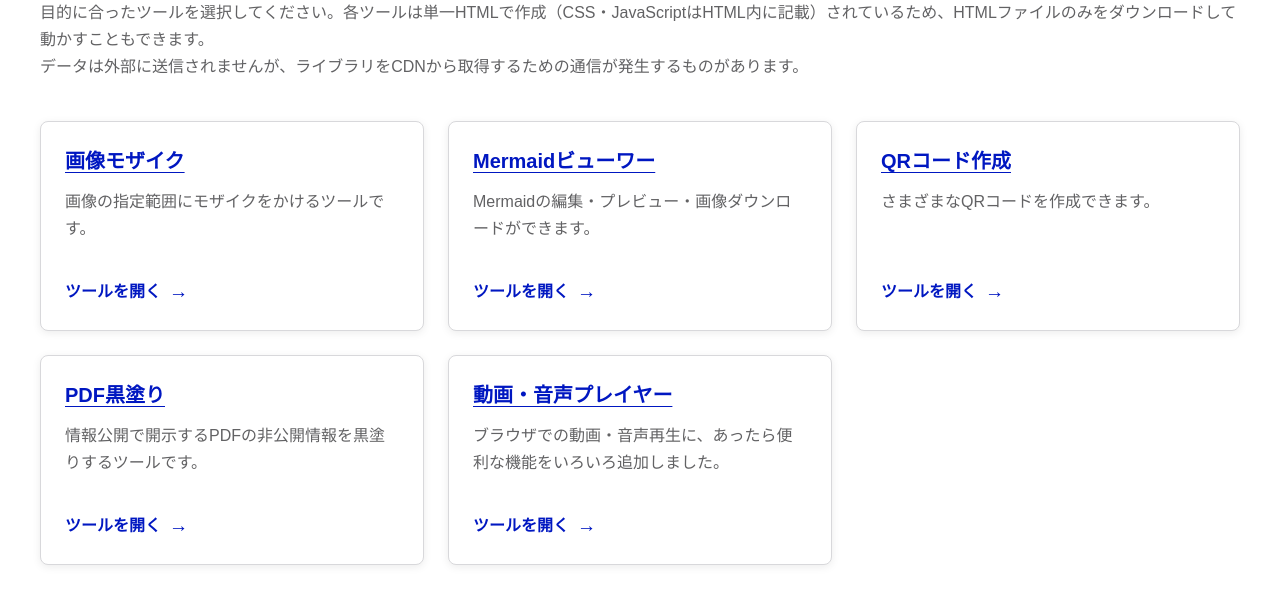
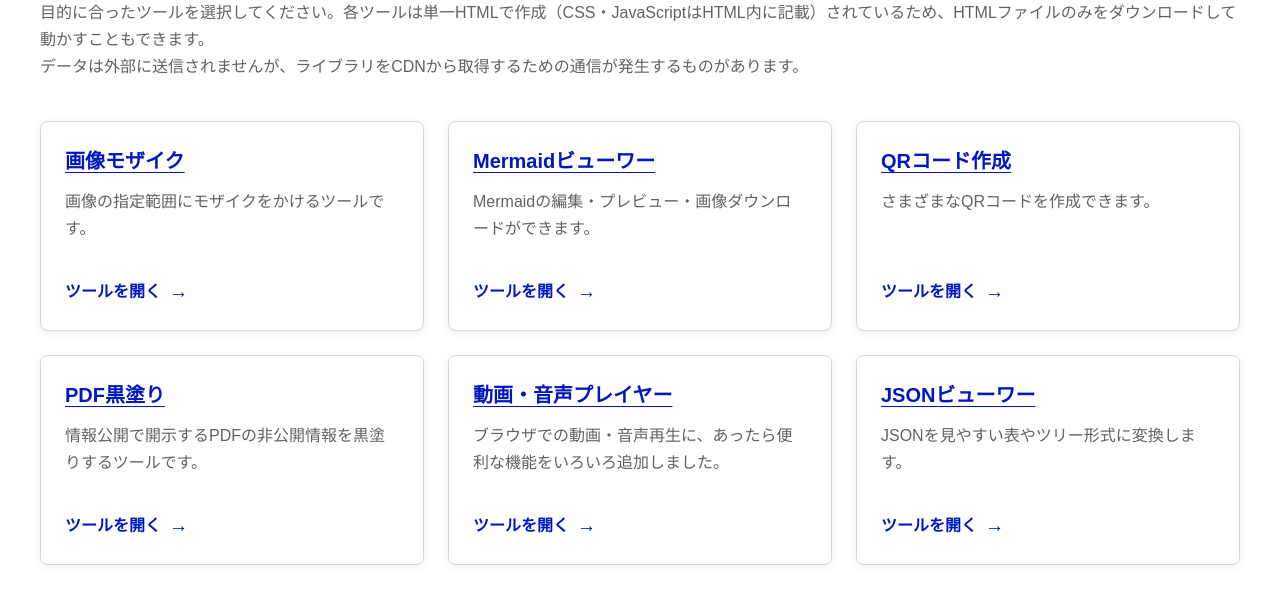
Before and after one commit to TaikiIshiguro/html-tools, a plain HTML site: page index.html in a window 1280 px wide. Shown: the part 143-746 px from the top of the page. Drawn offline with Linux system fonts and the light colour scheme.

Commit message:
Update index.html

```diff
--- a/index.html
+++ b/index.html
@@ -317,6 +317,11 @@
         description: "ブラウザでの動画・音声再生に、あったら便利な機能をいろいろ追加しました。",
         file: "browser_media_player.html"
       },
+      {
+        name: "JSONビューワー",
+        description: "JSONを見やすい表やツリー形式に変換します。",
+        file: "json_viewer.html"
+      },
     ];
 
     const appGrid = document.getElementById("app-grid");
```
